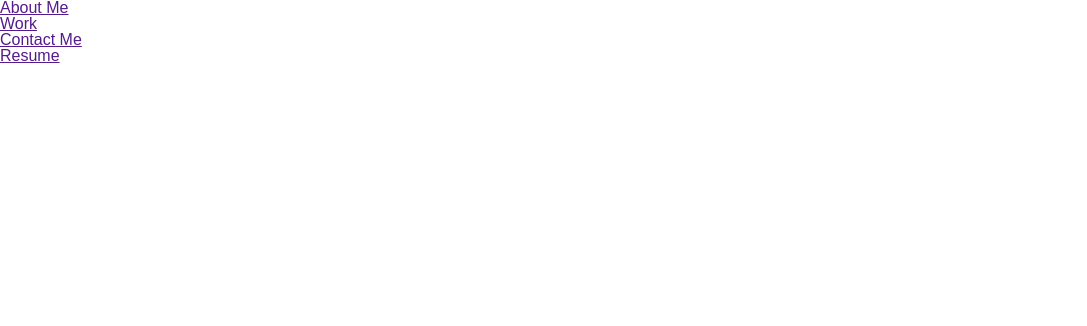
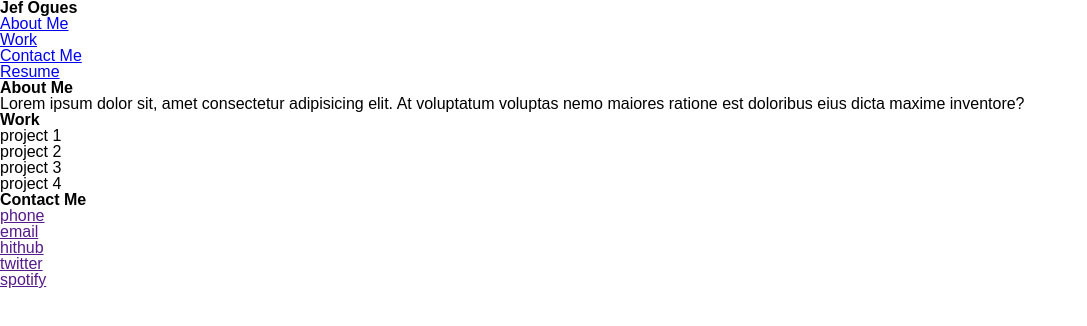
Before and after one commit to jef1197/Module-2-Challenge, a plain HTML site: page index.html in a window 1280 px wide. Shown: the whole page, without its empty margins (0-1087 px from the left). Drawn offline with Linux system fonts and the light colour scheme.

Commit message:
Update index.html
added content to html tags to reflect the mockup

```diff
--- a/index.html
+++ b/index.html
@@ -17,19 +17,19 @@
 
     <header>
       <nav>
-        <h1></h1>
+        <h1 id="logoName">Jef Ogues</h1>
         <ul>
           <li>
-            <a href="">About Me</a>
+            <a href="#">About Me</a>
           </li>
           <li>
-            <a href="">Work</a>
+            <a href="#">Work</a>
           </li>
           <li>
-            <a href="">Contact Me</a>
+            <a href="#">Contact Me</a>
           </li>
           <li>
-            <a href="">Resume</a>
+            <a href="#">Resume</a>
           </li>
         </ul>
       </nav>
@@ -37,11 +37,42 @@
 
     <main>
       <section class="hero">
-
+        <figure></figure>
       </section>
       <section class="container">
-        <section class="about-me"></section>
-        <section class="work-content"></section>
+
+        <section class="about-me">
+          <h2>About Me</h2>
+          <article>
+            <p>Lorem ipsum dolor sit,
+              amet consectetur adipisicing elit.
+              At voluptatum voluptas
+              nemo maiores ratione est doloribus eius
+              dicta maxime inventore?</p>
+          </article>
+        </section>
+
+        <section class="work-me">
+          <h2>Work</h2>
+          <section>
+            <figure>project 1</figure>
+            <figure>project 2</figure>
+            <figure>project 3</figure>
+            <figure>project 4</figure>
+          </section>
+        </section>
+
+        <section class="contact-me">
+          <h2>Contact Me</h2>
+          <ul>
+            <li><a href="">phone</a></li>
+            <li><a href="">email</a></li>
+            <li><a href="">hithub</a></li>
+            <li><a href="">twitter</a></li>
+            <li><a href="">spotify</a></li>
+          </ul>
+        </section>
+
       </section>
 
     </main>
```
